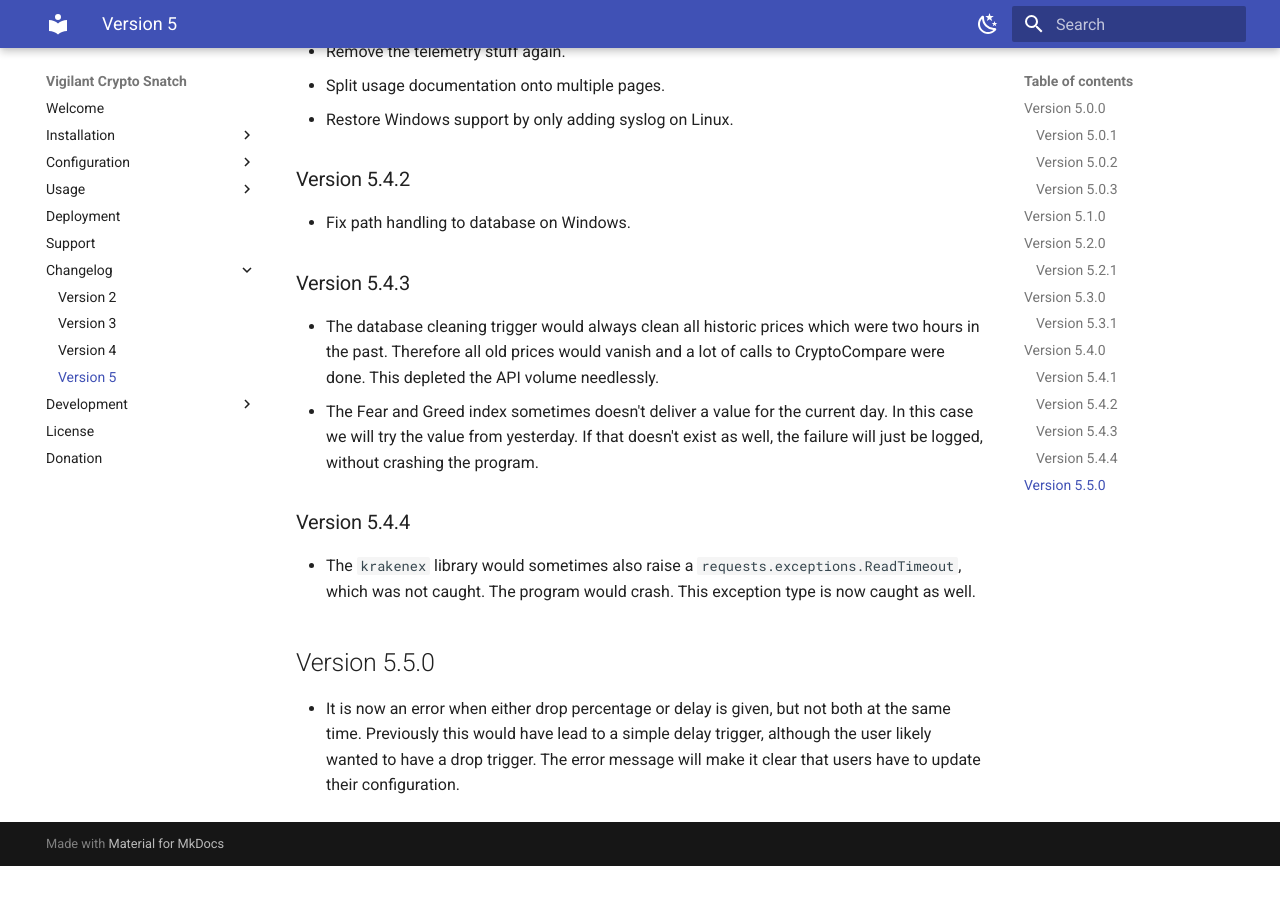
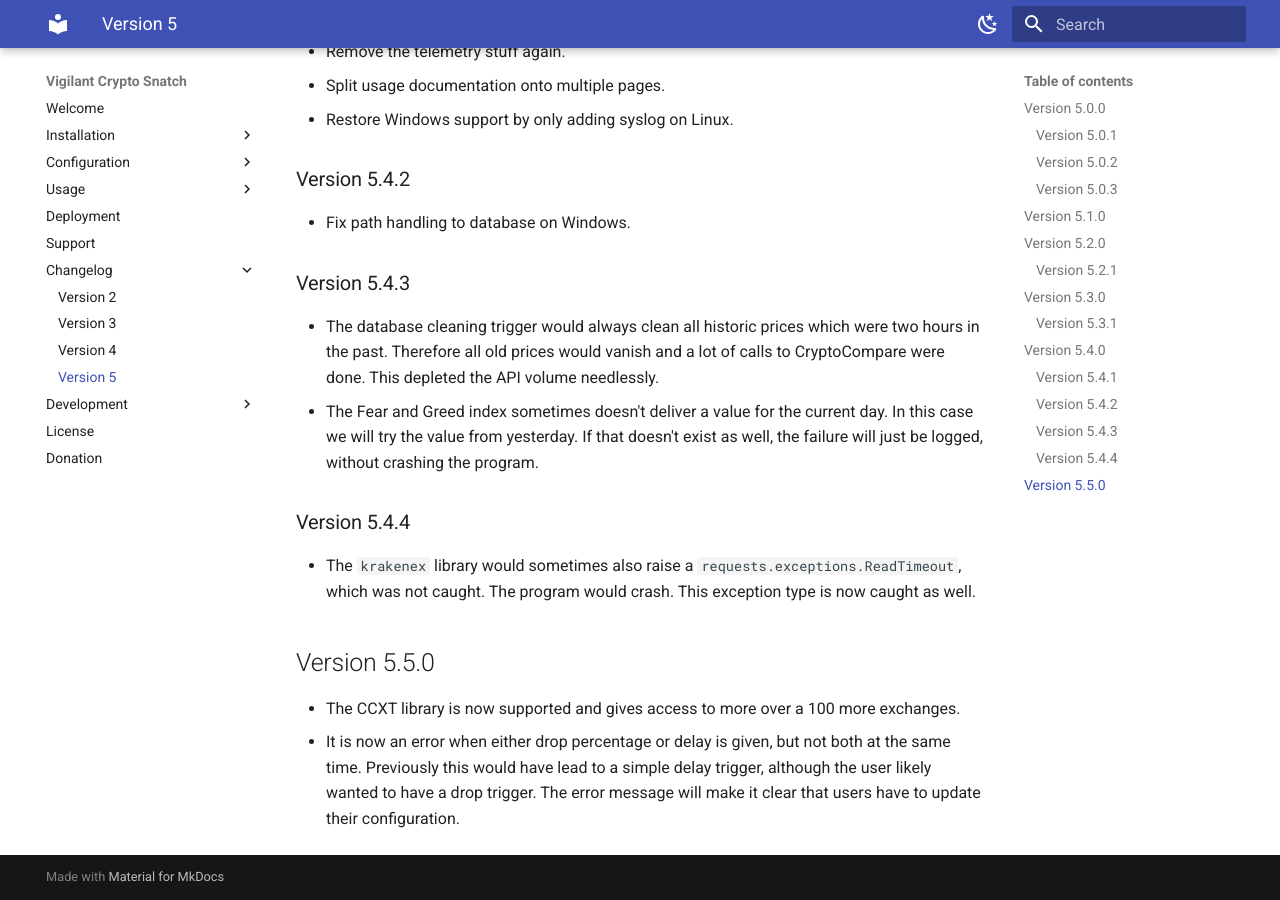
Before and after one commit to martin-ueding/vigilant-crypto-snatch, an MkDocs documentation site: the page built from docs/changelog/version-5.md, in a window 1280 px wide and 900 px high, scrolled down 2063 px. Built offline with MkDocs 1.6.1 and Material for MkDocs 9.7.7, drawn with Linux system fonts in a browser that asks for light colours; before the commit the page ends 2929 px from its top, so only the background shows below that.

Commit message:
Add changelog entry

```diff
--- a/docs/changelog/version-5.md
+++ b/docs/changelog/version-5.md
@@ -79,4 +79,5 @@
 
 ## Version 5.5.0
 
+- The CCXT library is now supported and gives access to more over a 100 more exchanges.
 - It is now an error when either drop percentage or delay is given, but not both at the same time. Previously this would have lead to a simple delay trigger, although the user likely wanted to have a drop trigger. The error message will make it clear that users have to update their configuration.
```
